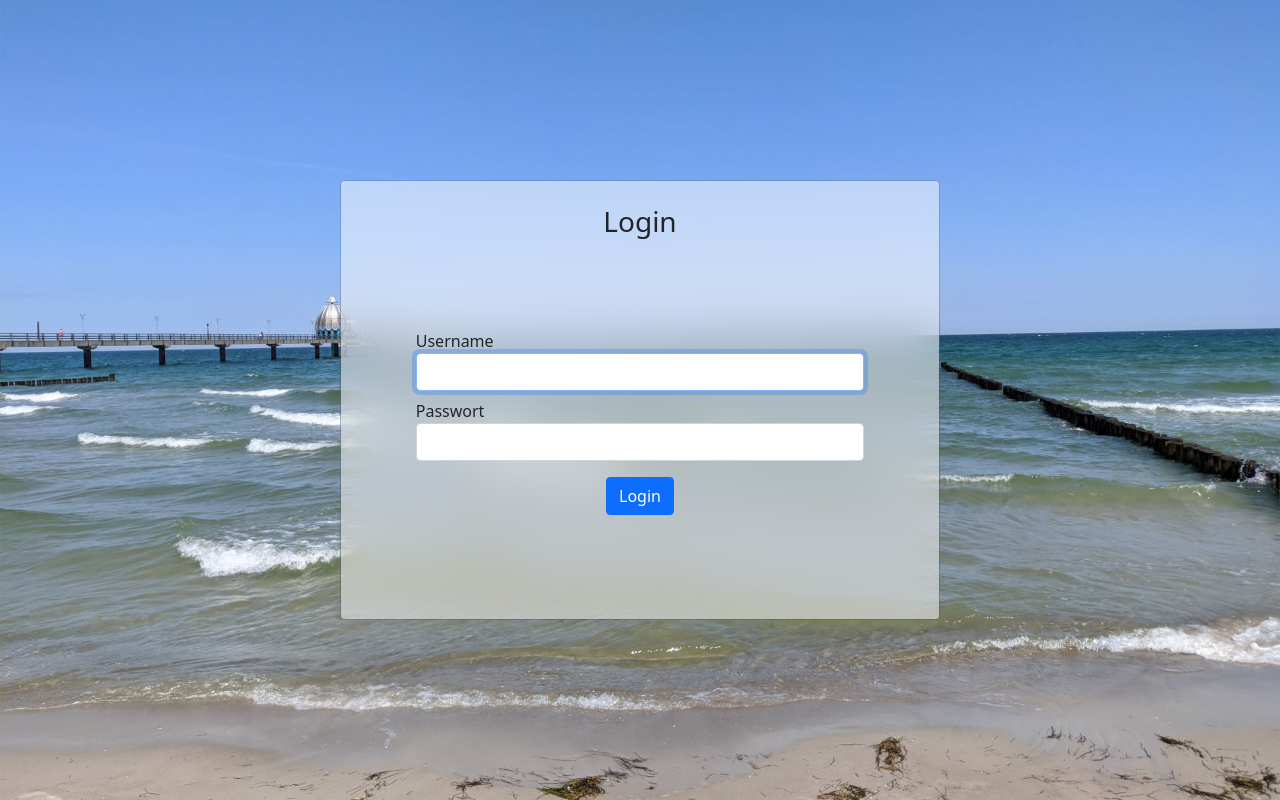
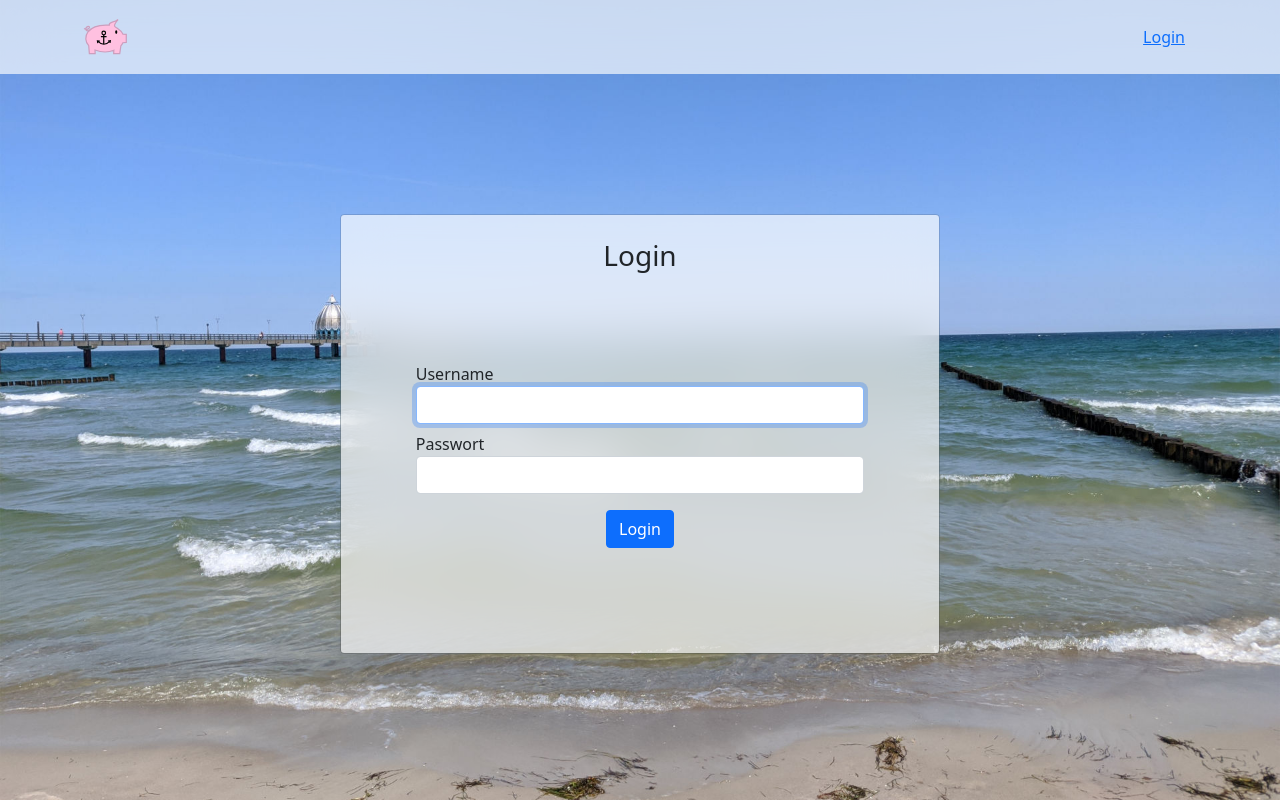
Before and after one commit to MaWalla/Moinschwein, a Django app: page /login/ in a window 1280 px wide. Run offline with Django 4.2, Linux system fonts and the light colour scheme.

Commit message:
added navbar

```diff
--- a/moinschwein/static/css/base.css
+++ b/moinschwein/static/css/base.css
@@ -11,5 +11,5 @@
 .frosted-glass {
     background-color: unset;
     backdrop-filter: blur(24px);
-    box-shadow: inset 0 0 0 3000px rgba(255, 255, 255, 0.5);
+    box-shadow: inset 0 0 0 3000px rgba(255, 255, 255, 0.67);
 }
--- a/moinschwein/static/css/login.css
+++ b/moinschwein/static/css/login.css
@@ -1,7 +1,7 @@
 .login-box-container {
     position: absolute;
     width: 100vw;
-    height: 100vh;
+    height: calc(100vh - 81px);
     display: flex;
     align-items: center;
     justify-content: center;
--- a/moinschwein/templates/moinschwein/base.html
+++ b/moinschwein/templates/moinschwein/base.html
@@ -1,4 +1,4 @@
-{% load static %}
+{% load i18n static  %}
 
 <!DOCTYPE html>
 <html lang="en">
@@ -12,6 +12,21 @@
     {% block extra-styles %}{% endblock %}
 </head>
 <body class="background" style="background-image: url({% static 'img/backgrounds/001.jpg' %})">
+    <nav class="navbar navbar-light frosted-glass">
+        <div class="container">
+            <a class="navbar-brand" href="{% url 'index' %}">
+                <img src="{% static 'img/logo.svg' %}" width="48" height="48">
+            </a>
+            <div>
+                {% if request.user.is_anonymous %}
+                    <a class="btn btn-link" href="{% url 'login' %}">{% trans 'Login' %}</a>
+                {% else %}
+                    <a class="btn btn-link" href="">{% trans 'Profile' %}</a>
+                    <a class="btn btn-link" href="{% url 'logout' %}">{% trans 'Logout' %}</a>
+                {% endif %}
+            </div>
+        </div>
+    </nav>
     {% block content %}{% endblock %}
 <script src="https://cdn.jsdelivr.net/npm/bootstrap@5.1.3/dist/js/bootstrap.bundle.min.js" integrity="sha384-ka7Sk0Gln4gmtz2MlQnikT1wXgYsOg+OMhuP+IlRH9sENBO0LRn5q+8nbTov4+1p" crossorigin="anonymous"></script>
 {% block extra-scripts %}{% endblock %}
--- a/moinschwein/templates/moinschwein/index.html
+++ b/moinschwein/templates/moinschwein/index.html
@@ -1 +1,7 @@
 {% extends 'moinschwein/base.html' %}
+
+{% block content %}
+    <div>
+
+    </div>
+{% endblock %}
--- a/moinschwein/views/auth.py
+++ b/moinschwein/views/auth.py
@@ -20,4 +20,4 @@ class UserLoginView(LoginView):
 
 
 class UserLogoutView(LogoutView):
-    next_page = 'login'
+    next_page = 'index'
```
Also changed, not shown: moinschwein/views/index.py (+8 -0 lines), moinschwein/static/img/logo.svg (added).
